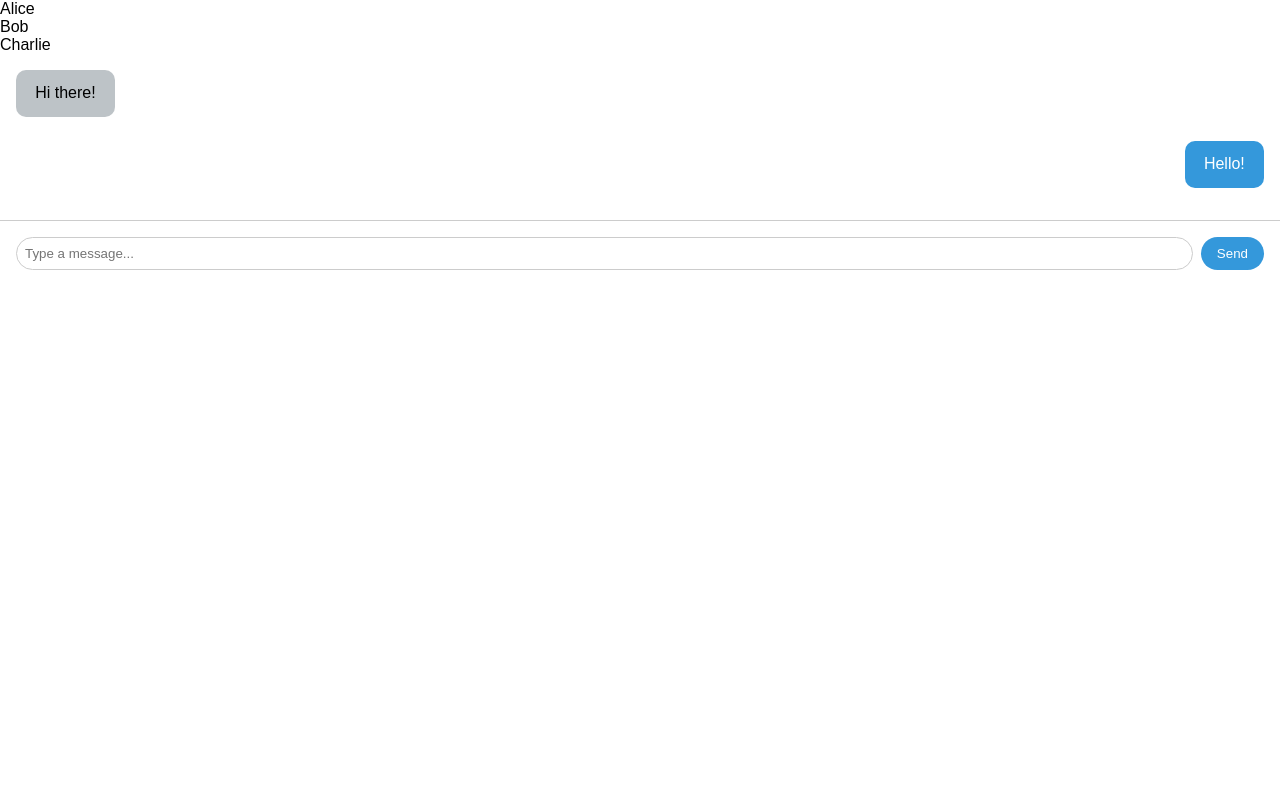
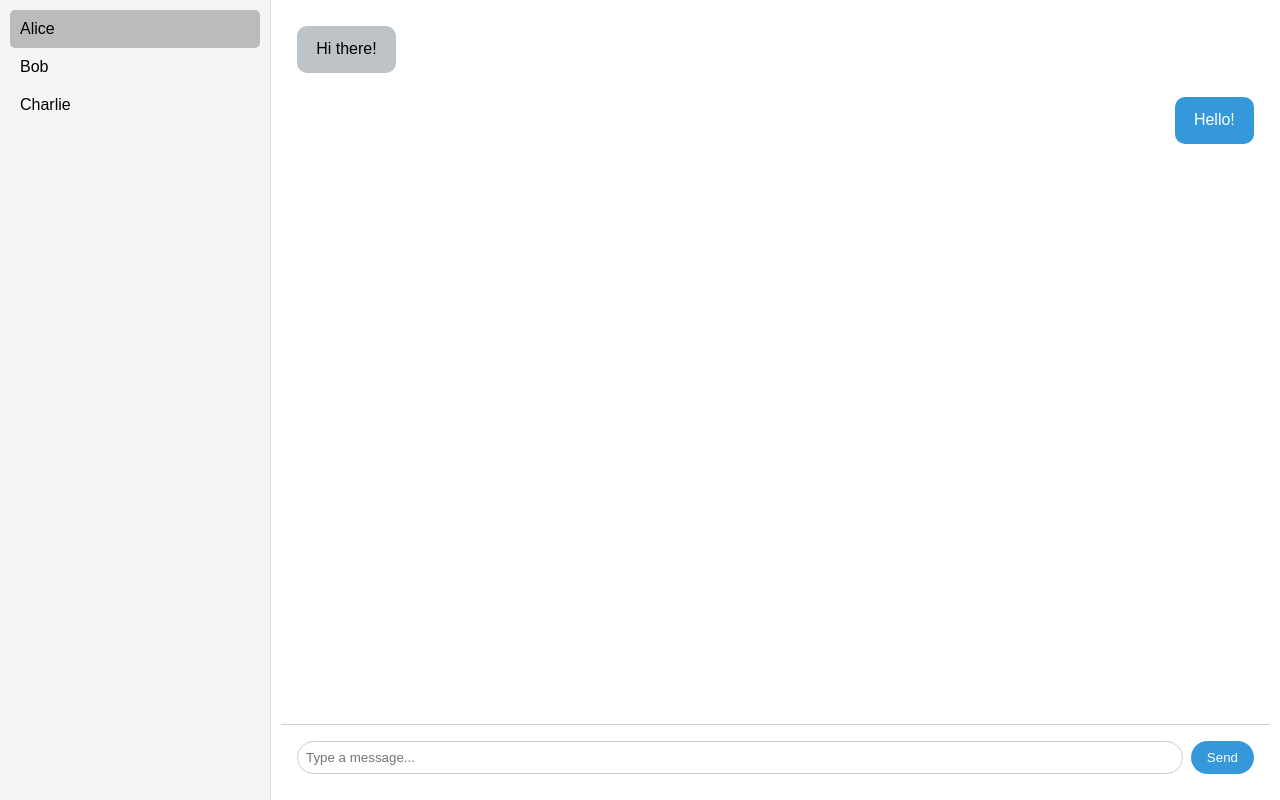
Before and after one commit to obolonua/messenger, a Flask app: page / in a window 1280 px wide. Run offline with Flask 3, Linux system fonts and the light colour scheme.

Commit message:
Update styles for user list layout

```diff
--- a/static/style.css
+++ b/static/style.css
@@ -1,7 +1,3 @@
-body {
-  margin: 0;
-  font-family: sans-serif;
-}
 
 .app {
   display: flex;
@@ -101,3 +97,48 @@ body {
   color: white;
   cursor: pointer;
 }
+
+body, html {
+  height: 100%;
+  margin: 0;
+  font-family: Arial, sans-serif;
+}
+
+.container {
+  display: flex;
+  height: 100vh;
+}
+
+.user-list {
+  width: 250px;
+  background: #f5f5f5;
+  border-right: 1px solid #ddd;
+  overflow-y: auto;
+  padding: 10px;
+}
+
+.user {
+  padding: 10px;
+  cursor: pointer;
+  border-radius: 5px;
+}
+
+.user:hover {
+  background-color: #ddd;
+}
+
+.user.active {
+  background-color: #bbb;
+}
+
+.chat-box {
+  flex-grow: 1;
+  display: flex;
+  flex-direction: column;
+  padding: 10px;
+}
+
+/* Input area */
+.input-area {
+  display: flex;
+}
```
